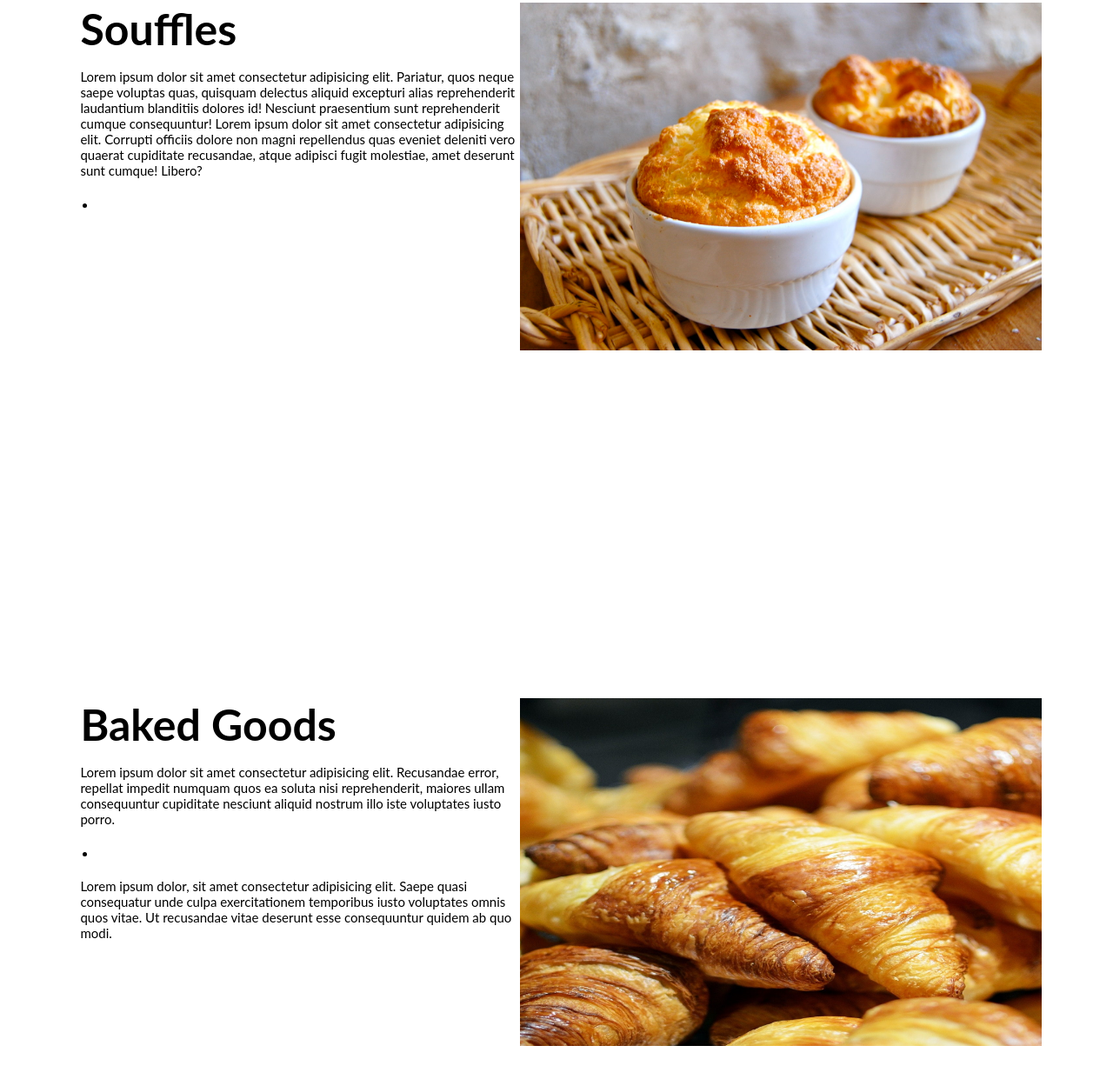
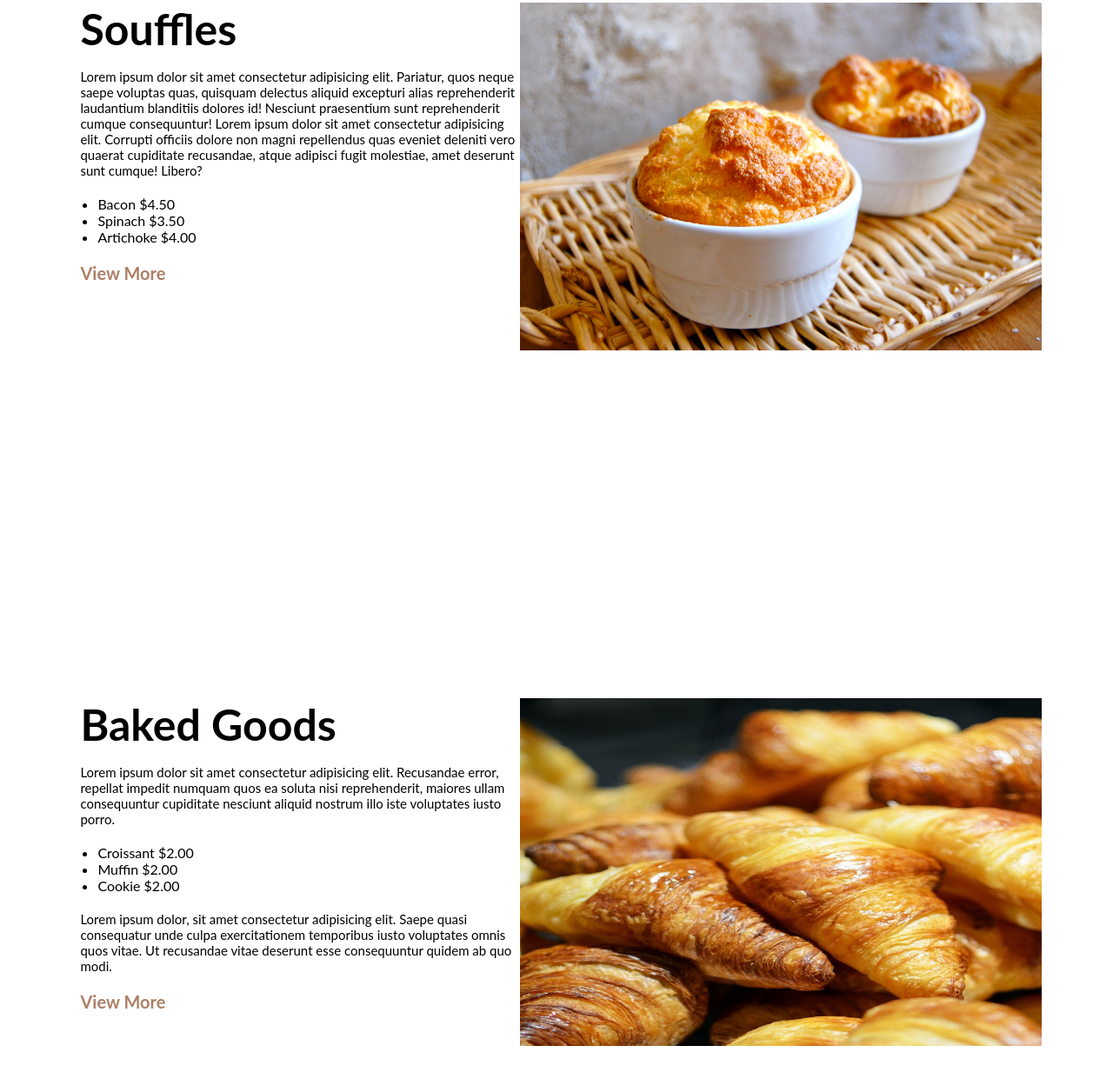
Before and after one commit to josapete/the_grove, a plain HTML site: page index.html in a window 1280 px wide. Shown: the part 2467-3708 px from the top of the page at 87% size. Drawn offline with Linux system fonts and the light colour scheme.

Commit message:
Changes
Made final changes that I am not happy with.

```diff
--- a/index.html
+++ b/index.html
@@ -60,8 +60,11 @@
           <ul>
             <li>Cappuccino $4.99</li>
             <li>Mocha $5.99</li>
+            <li>Latte $5.99</li>
           </ul>
         </p>
+
+        <a href="#" class="link">View More</a>
       </section>
     </section>
 
@@ -73,9 +76,13 @@
       <p>Lorem ipsum dolor sit amet consectetur adipisicing elit. Pariatur, quos neque saepe voluptas quas, quisquam delectus aliquid excepturi alias reprehenderit laudantium blanditiis dolores id! Nesciunt praesentium sunt reprehenderit cumque consequuntur! Lorem ipsum dolor sit amet consectetur adipisicing elit. Corrupti officiis dolore non magni repellendus quas eveniet deleniti vero quaerat cupiditate recusandae, atque adipisci fugit molestiae, amet deserunt sunt cumque! Libero?
 
         <ul>
-          <li></li>
+          <li>Bacon $4.50</li>
+          <li>Spinach $3.50</li>
+          <li>Artichoke $4.00</li>
         </ul>
       </p>
+
+      <a href="#" class="link">View More</a>
       </section>
     </section>
     <section class="baked-goods-wrapper">
@@ -85,11 +92,15 @@
         <p>Lorem ipsum dolor sit amet consectetur adipisicing elit. Recusandae error, repellat impedit numquam quos ea soluta nisi reprehenderit, maiores ullam consequuntur cupiditate nesciunt aliquid nostrum illo iste voluptates iusto porro.
 
           <ul>
-            <li></li>
+            <li>Croissant $2.00</li>
+            <li>Muffin $2.00</li>
+            <li>Cookie $2.00</li>
           </ul>
         </p>
         <p> Lorem ipsum dolor, sit amet consectetur adipisicing elit. Saepe quasi consequatur unde culpa exercitationem temporibus iusto voluptates omnis quos vitae. Ut recusandae vitae deserunt esse consequuntur quidem ab quo modi.
         </p>
+
+        <a href="#" class="link">View More</a>
       </section>
     </section>
     <section class="footer-wrapper"></section>
--- a/scss/baked_goods.scss
+++ b/scss/baked_goods.scss
@@ -31,5 +31,13 @@
     ul {
       margin-left: 50px;
     }
+
+    .link {
+      font-size: 20px;
+      text-decoration: none;
+      font-weight: bold;
+      color: $site-brown;
+      margin-left: 30px;
+    }
   }
 }
--- a/scss/beverages.scss
+++ b/scss/beverages.scss
@@ -31,5 +31,13 @@
     ul {
       margin-left: 50px;
     }
+
+    .link {
+      font-size: 20px;
+      text-decoration: none;
+      font-weight: bold;
+      color: $site-brown;
+      margin-left: 30px;
+    }
   }
 }
--- a/scss/souffles.scss
+++ b/scss/souffles.scss
@@ -31,5 +31,13 @@
     ul {
       margin-left: 50px;
     }
+
+    .link {
+      font-size: 20px;
+      text-decoration: none;
+      font-weight: bold;
+      color: $site-brown;
+      margin-left: 30px;
+    }
   }
 }
```
Also changed, not shown: css/styles.css.
